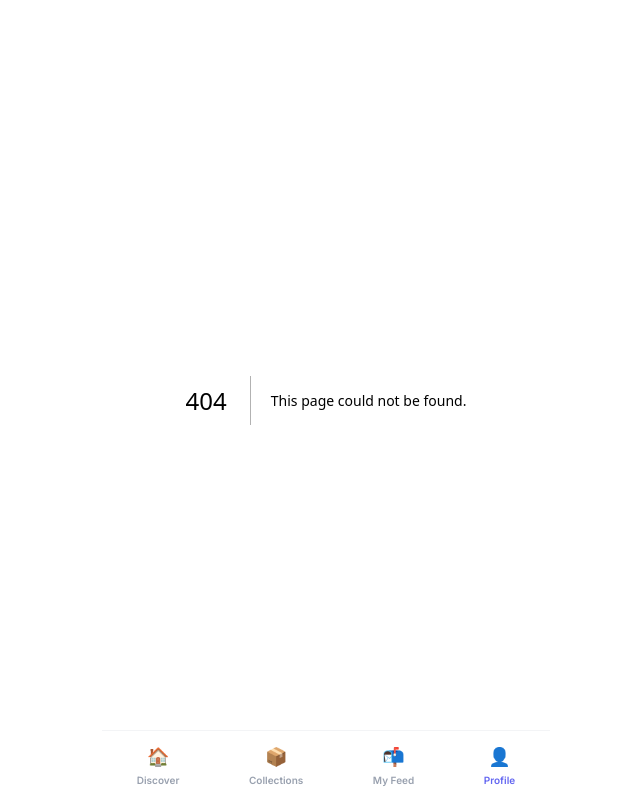
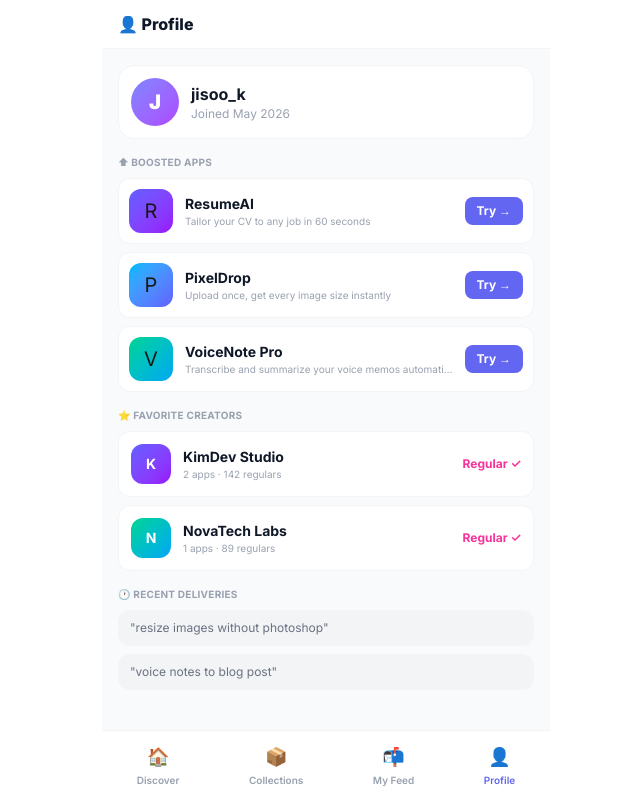
Before and after one commit to hyun9junn/AppDrop, a Next.js app: page /profile in a window 1280 px wide. Before the commit this address had no page. Shown: the whole page, without its empty margins (314-954 px from the left). Built offline with nearby package versions, Linux system fonts and the light colour scheme.

Commit message:
feat: user profile page — boosted apps, favorite creators, recent deliveries

```diff
--- /dev/null
+++ b/app/profile/page.tsx
@@ -0,0 +1,72 @@
+import { apps } from '@/lib/mock-data/apps'
+import { creators } from '@/lib/mock-data/creators'
+import AppRow from '@/components/app/AppRow'
+import { gradientMap } from '@/lib/types'
+
+const boostedApps = apps.slice(0, 3)
+const favoriteCreators = creators.slice(0, 2)
+
+export default function ProfilePage() {
+  return (
+    <div className="pb-20 bg-gray-50 min-h-screen">
+      <div className="bg-white px-4 pt-3 pb-3 border-b border-gray-100">
+        <p className="font-extrabold text-gray-900 text-base">👤 Profile</p>
+      </div>
+      <div className="p-4 flex flex-col gap-4">
+        {/* User card */}
+        <div className="bg-white rounded-2xl p-3 flex items-center gap-3 border border-gray-100">
+          <div className="w-12 h-12 rounded-full bg-gradient-to-br from-indigo-400 to-purple-500 flex items-center justify-center text-white text-xl font-black flex-shrink-0">
+            J
+          </div>
+          <div>
+            <p className="font-bold text-gray-900">jisoo_k</p>
+            <p className="text-xs text-gray-400">Joined May 2026</p>
+          </div>
+        </div>
+
+        {/* Boosted apps */}
+        <div>
+          <p className="text-[10px] font-bold text-gray-400 uppercase tracking-wide mb-2">⬆ Boosted Apps</p>
+          <div className="flex flex-col gap-2">
+            {boostedApps.map(app => <AppRow key={app.id} app={app} />)}
+          </div>
+        </div>
+
+        {/* Favorite creators */}
+        <div>
+          <p className="text-[10px] font-bold text-gray-400 uppercase tracking-wide mb-2">⭐ Favorite Creators</p>
+          <div className="flex flex-col gap-2">
+            {favoriteCreators.map(creator => {
+              const firstApp = apps.find(a => creator.appIds[0] === a.id)
+              const gradient = firstApp ? gradientMap[firstApp.storyCard.gradientTheme] : 'from-indigo-500 to-purple-600'
+              return (
+                <div key={creator.id} className="bg-white rounded-xl p-3 flex items-center gap-3 border border-gray-100">
+                  <div className={`w-10 h-10 rounded-xl bg-gradient-to-br ${gradient} flex items-center justify-center text-white font-bold text-sm flex-shrink-0`}>
+                    {creator.avatar}
+                  </div>
+                  <div className="flex-1">
+                    <p className="font-bold text-gray-900 text-sm">{creator.name}</p>
+                    <p className="text-[10px] text-gray-400">{creator.appIds.length} apps · {creator.regularCount} regulars</p>
+                  </div>
+                  <span className="text-xs text-pink-500 font-bold">Regular ✓</span>
+                </div>
+              )
+            })}
+          </div>
+        </div>
+
+        {/* Recent deliveries */}
+        <div>
+          <p className="text-[10px] font-bold text-gray-400 uppercase tracking-wide mb-2">🕐 Recent Deliveries</p>
+          <div className="flex flex-col gap-2">
+            {['resize images without photoshop', 'voice notes to blog post'].map(q => (
+              <div key={q} className="bg-gray-100 rounded-xl px-3 py-2.5 text-xs text-gray-500">
+                "{q}"
+              </div>
+            ))}
+          </div>
+        </div>
+      </div>
+    </div>
+  )
+}
```
